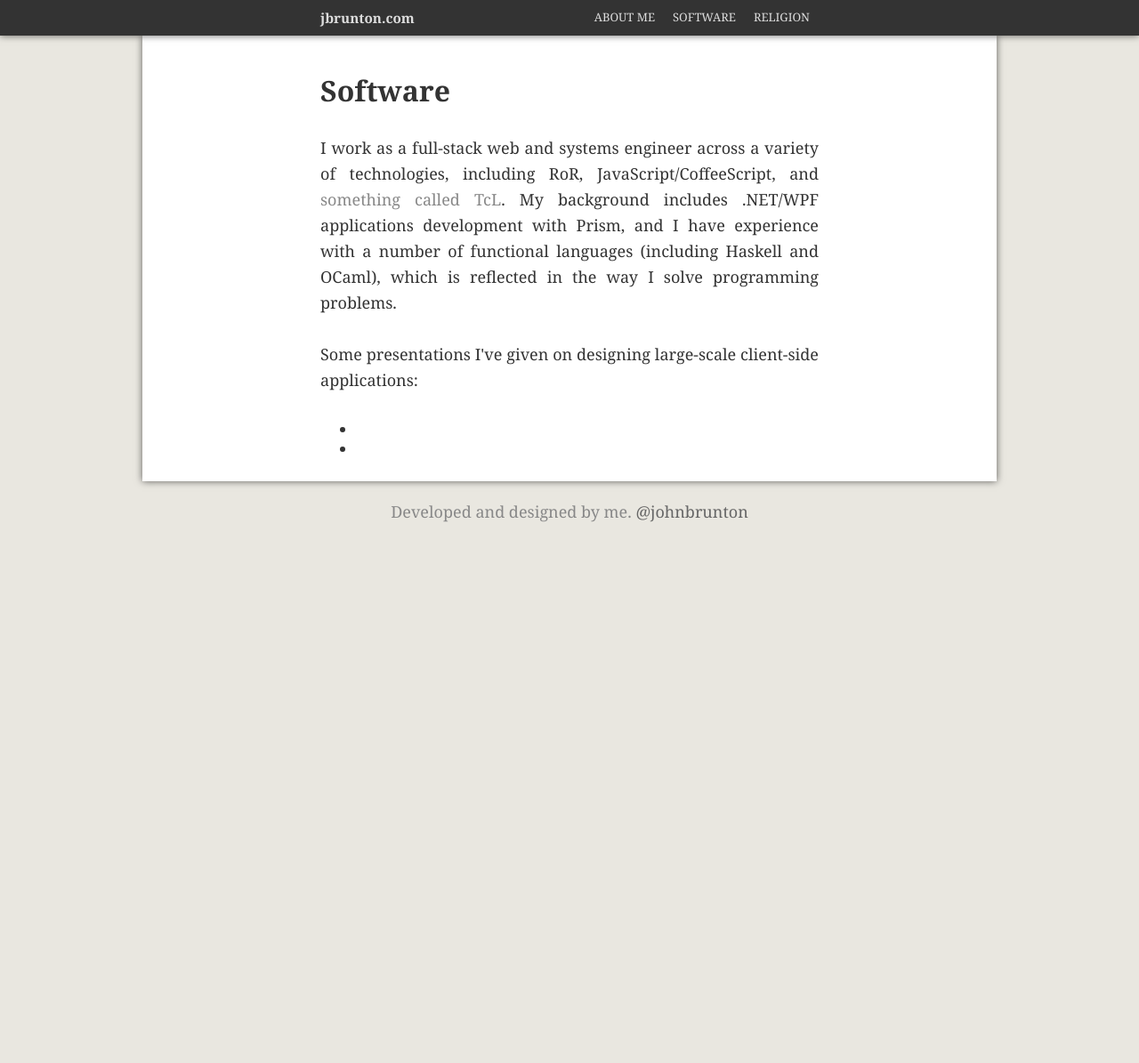
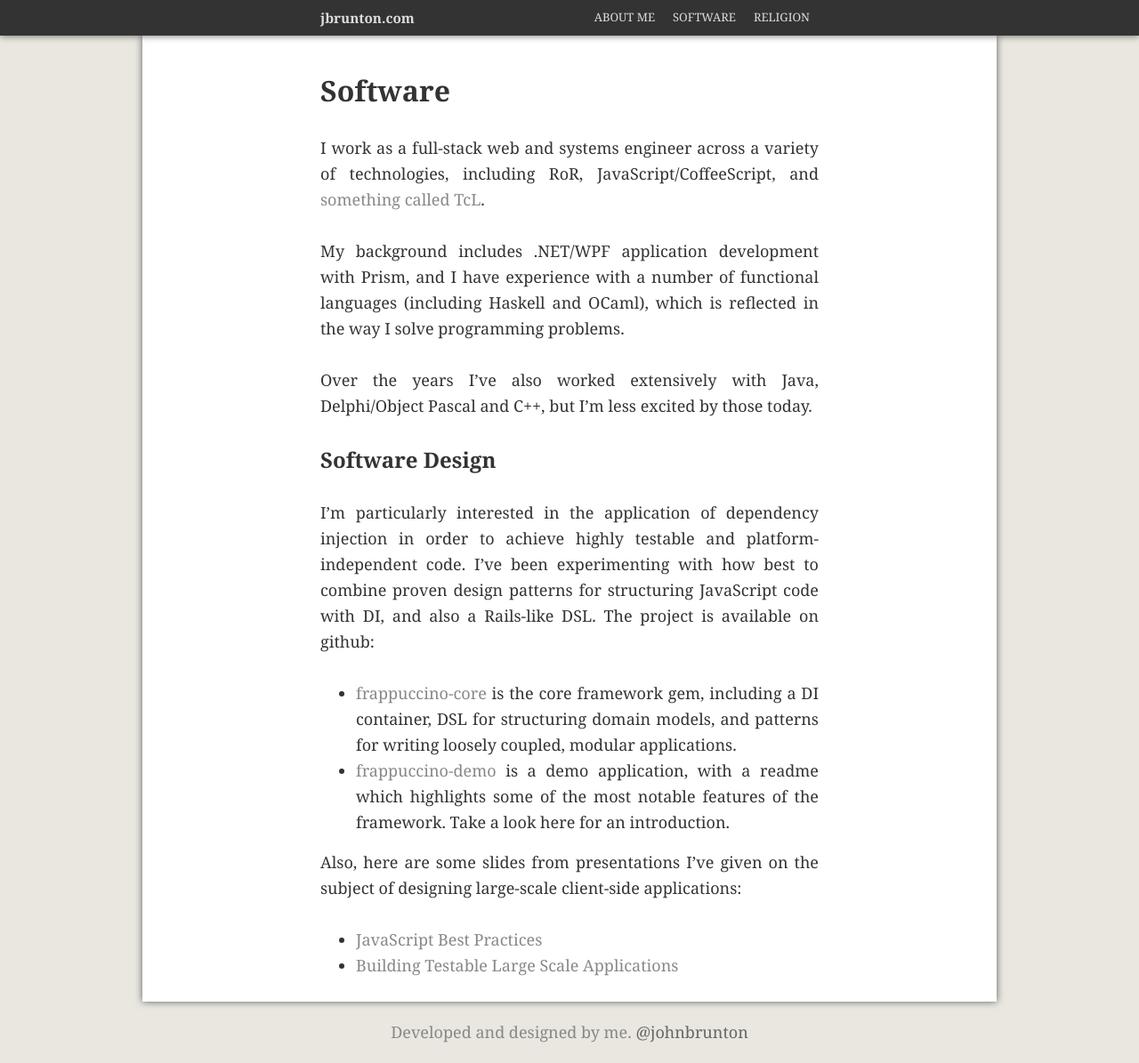
Before and after one commit to jbrunton/jbrunton.com-jekyll, a Jekyll site: the page built from software.md, in a window 1280 px wide and 1195 px high. Shown: the whole window at 89% size. Built offline with Jekyll 4.4.1, drawn with Linux system fonts in a browser that asks for light colours; Markdown is read by kramdown in place of the engine named in the settings.

Commit message:
replaced static .html source files with markdown

```diff
--- a/Gemfile
+++ b/Gemfile
@@ -3,3 +3,4 @@ gem 'jekyll'
 gem 'rack-contrib'
 gem 'heroku'
 gem 'shotgun', :group => :development
+gem 'rdiscount'
--- a/public/css/site.css
+++ b/public/css/site.css
@@ -18,7 +18,7 @@ a, a:active, a:link, a:visited, a:hover {
     text-decoration: none;
 }
 
-p {
+p, li {
     font-size: 18px;
     line-height: 29px;
     text-align: justify;
--- a/software.html
+++ /dev/null
@@ -1,17 +0,0 @@
----
-layout: default
----
-<h1 id="software">Software</h1>
-<p>I work as a full-stack web and systems engineer across a variety of
-    technologies, including RoR, JavaScript/CoffeeScript, and
-    <a href="http://en.wikipedia.org/wiki/Tcl">something called TcL</a>.
-    My background includes .NET/WPF applications development with
-    Prism, and I have experience with a number of functional languages
-    (including Haskell and OCaml), which is reflected in the way I
-    solve programming problems.</p>
-
-<p>Some presentations I've given on designing large-scale client-side applications:</p>
-<ul>
-    <li></li>
-    <li></li>
-</ul>
--- /dev/null
+++ b/software.md
@@ -0,0 +1,21 @@
+---
+layout: default
+---
+# Software
+I work as a full-stack web and systems engineer across a variety of technologies, including RoR, JavaScript/CoffeeScript, and <a target="_blank" href="http://en.wikipedia.org/wiki/Tcl">something called TcL</a>.
+
+My background includes .NET/WPF application development with Prism, and I have experience with a number of functional languages (including Haskell and OCaml), which is reflected in the way I solve programming problems.
+
+Over the years I've also worked extensively with Java, Delphi/Object Pascal and C++, but I'm less excited by those today.
+
+## Software Design
+
+I'm particularly interested in the application of dependency injection in order to achieve highly testable and platform-independent code.  I've been experimenting with how best to combine proven design patterns for structuring JavaScript code with DI, and also a Rails-like DSL.  The project is available on github:
+
+* [frappuccino-core](https://github.com/jbrunton/frappuccino-core) is the core framework gem, including a DI container, DSL for structuring domain models, and patterns for writing loosely coupled, modular applications.
+* [frappuccino-demo](https://github.com/jbrunton/frappuccino-demo) is a demo application, with a readme which highlights some of the most notable features of the framework.  Take a look here for an introduction.
+
+Also, here are some slides from presentations I've given on the subject of designing large-scale client-side applications:
+
+* [JavaScript Best Practices](https://speakerdeck.com/u/jbrunton/p/javascript-best-practices)
+* [Building Testable Large Scale Applications](https://speakerdeck.com/u/jbrunton/p/building-testable-large-scale-applications)
```
Also changed, not shown: about.html (deleted, +0 -10 lines), about.md (added, +8 -0 lines), religion.html (deleted, +0 -9 lines), religion.md (added, +8 -0 lines), Gemfile.lock, 4 other files.
